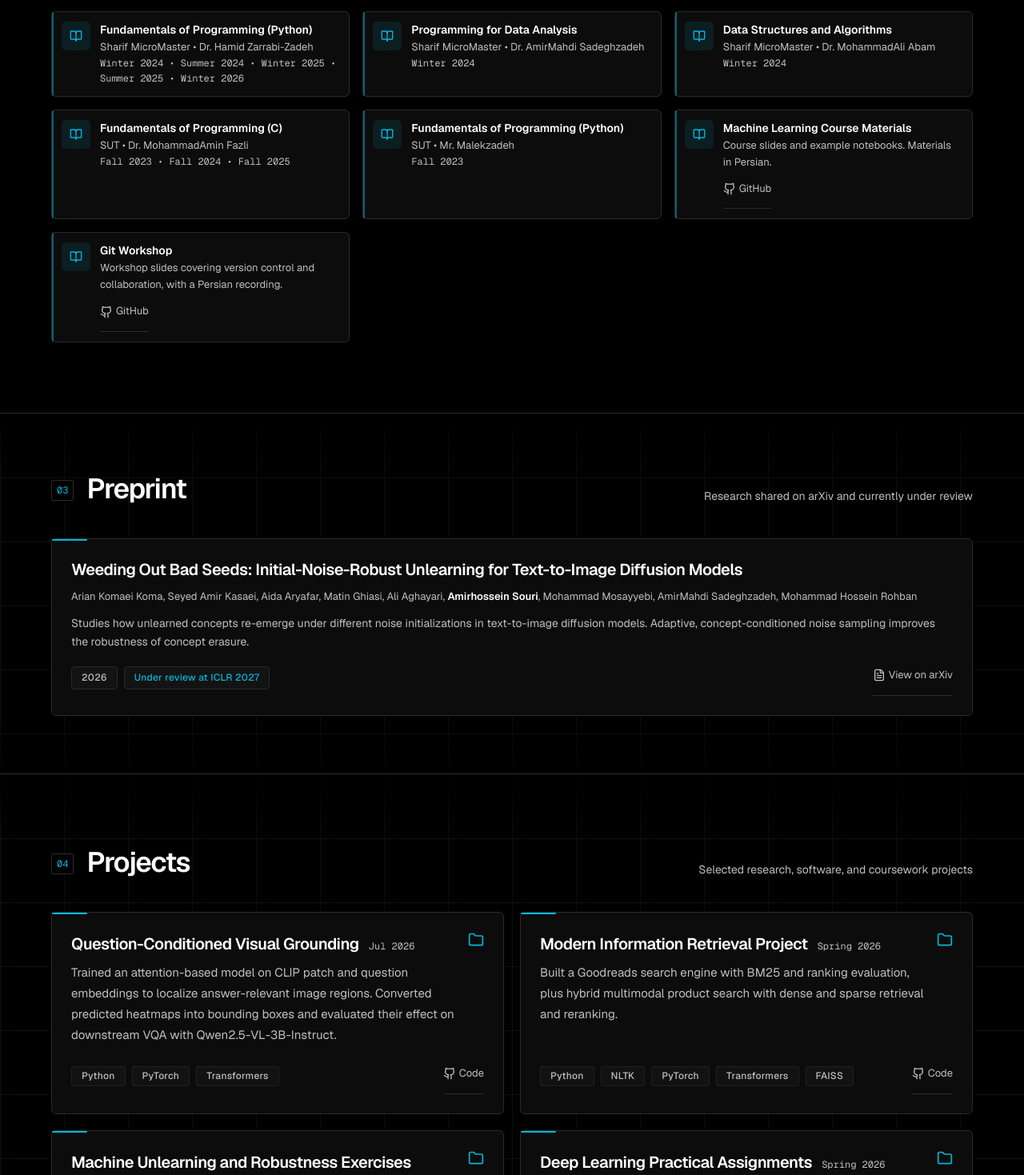
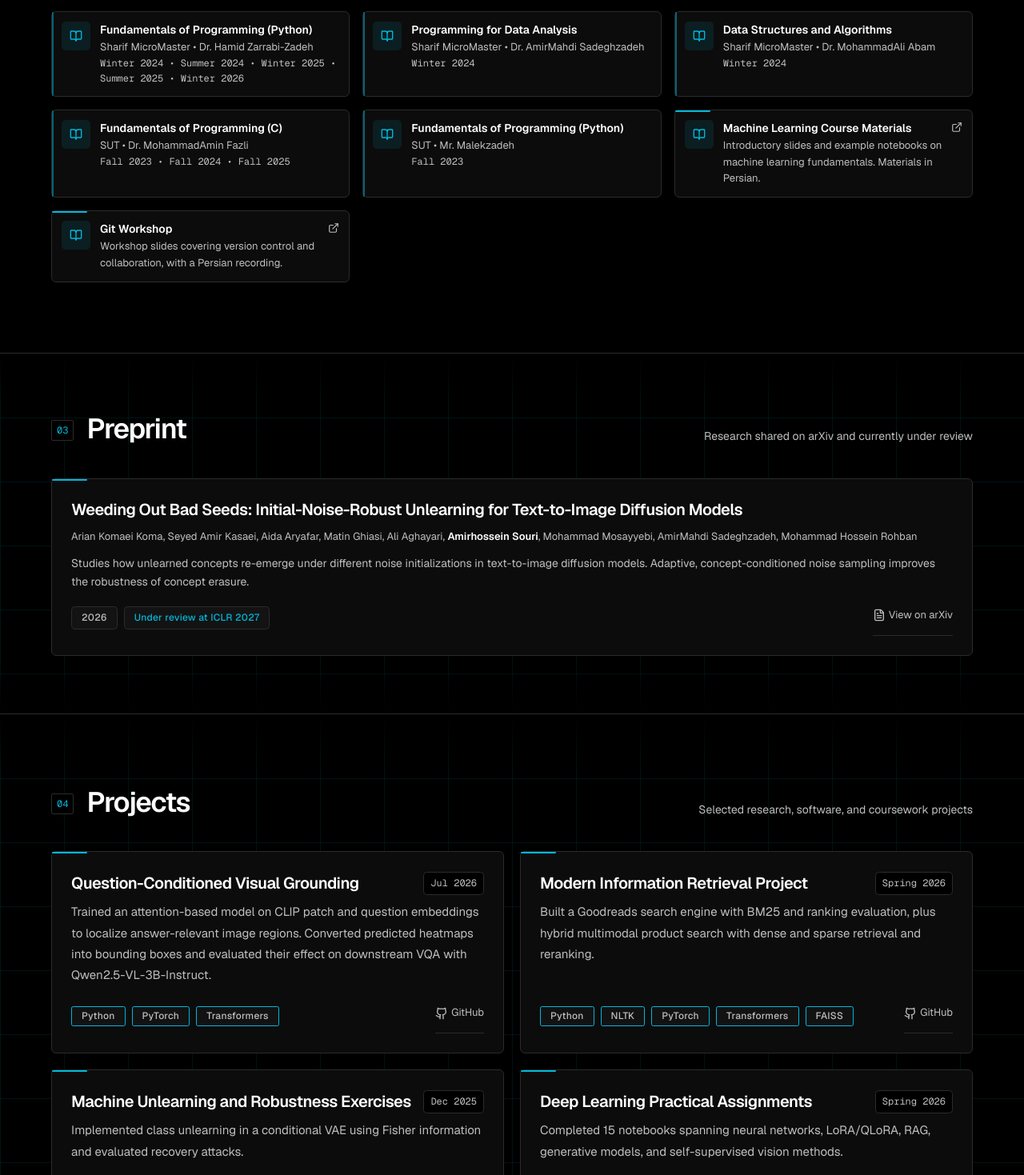
Before and after one commit to Amir14Souri/Portfolio, a Next.js app: page / in a window 1280 px wide. Shown: the part 2541-4010 px from the top of the page at 80% size. Built offline with nearby package versions, Linux system fonts and the light colour scheme.

Commit message:
Refine portfolio card actions and compact mobile portrait

```diff
--- a/app/components/DiffusionPortrait.css
+++ b/app/components/DiffusionPortrait.css
@@ -1,4 +1,4 @@
-/* The diagram and ruler retain their square; reserve one compact status row. */
+/* Desktop keeps the diagram square; reserve one compact status row. */
 .lab-profile-panel { margin-bottom: 24px; }
 .lab-portrait-status-space { position: absolute; top: 100%; left: 0; width: 100%; height: 24px; }
 .lab-diffusion-layer {
@@ -91,7 +91,7 @@
 .lab-prompt-traveler[data-phase="generating"] .lab-portrait-status { opacity: 1; }
 @media (max-width: 767px) {
   .lab-profile-panel { margin-bottom: 24px; }
-  .lab-prompt-traveler { width: calc(58% - 8px); }
+  .lab-prompt-traveler { width: calc(100% - 30px); height: clamp(28px, calc(var(--lab-mobile-photo-size) * .24), 72px); }
   .lab-prompt-traveler[data-phase="generating"] { width: 130px; }
 }
 @media (prefers-reduced-motion: reduce) {
--- a/app/globals.css
+++ b/app/globals.css
@@ -261,6 +261,7 @@ section[id] { scroll-margin-top: 92px; }
 .lab-action-link { display: inline-flex; align-items: center; gap: 4px; min-height: 44px; color: var(--muted-foreground); font-size: 13px; font-weight: 400; line-height: 1.6; border-bottom: 1px solid var(--lab-card-border); padding-bottom: 6px; transition: color .18s, border-color .18s; }
 .lab-action-link:is(:hover, :focus-visible) { color: var(--lab-functional-accent); border-color: var(--lab-functional-accent); }
 .lab-project-tags > div, .lab-skill { border-color: color-mix(in srgb, var(--lab-card-border) 60%, transparent); background-color: color-mix(in srgb, var(--secondary) 65%, transparent); }
+.lab-project-tags > div { border-color: var(--primary); }
 .lab-date { font: 12px/1.5 var(--font-geist-mono), monospace; letter-spacing: 0; border-color: var(--lab-card-border); background: var(--background); padding: 4px 8px; }
 .lab-experience-list .uppercase { font-family: var(--font-geist-mono), monospace; font-size: 12px; letter-spacing: .08em; margin-bottom: 5px; }
 .lab-experience-list h3 { font-size: 23px; letter-spacing: -.025em; }
@@ -299,8 +300,10 @@ section[id] { scroll-margin-top: 92px; }
   .lab-hero-location { grid-row: 1; }
   .lab-hero h1 { margin-top: 0; grid-row: 2; font-size: clamp(2.65rem, 10.9vw, 4.8rem); max-width: 650px; }
   .lab-hero-description { grid-row: 3; margin-top: 0; line-height: 1.65; }
-  .lab-profile-panel { grid-row: 4; width: clamp(120px, calc(var(--hero-viewport) * .5 - 170px), 280px); max-width: 100%; margin: 0 auto; }
-  .lab-photo-frame { left: 21%; top: 21%; width: 58%; height: 58%; }
+  /* Keep the photo size and 11px padded frame without the diagram's extra space. */
+  .lab-profile-panel { --lab-mobile-photo-size: calc(clamp(120px, calc(var(--hero-viewport) * .5 - 170px), 280px) * .58); grid-row: 4; width: calc(var(--lab-mobile-photo-size) + 22px); max-width: 100%; margin: 0 auto; }
+  .lab-diagram, .lab-profile-ruler { display: none; }
+  .lab-photo-frame { left: 11px; top: 11px; width: calc(100% - 22px); height: calc(100% - 22px); }
   .lab-hero-actions { grid-row: 5; margin-top: 0; gap: 8px; }
   .lab-hero-actions a { height: 40px; padding: 0 13px; }
   .lab-hero-bottom { padding-top: 12px; align-items: end; gap: 12px; }
@@ -365,11 +368,13 @@ section[id] { scroll-margin-top: 92px; }
   transition: opacity 180ms ease-out;
 }
 .lab-card-top:has(:focus-visible)::before,
-.lab-contact-link:focus-visible > .lab-card-top::before {
+.lab-contact-link:focus-visible > .lab-card-top::before,
+.lab-teaching-link:focus-visible > .lab-card-top::before {
   width: 100%;
 }
 .lab-card-left:has(:focus-visible)::before { opacity: 1; }
-.lab-card:has(:focus-visible), .lab-contact-link:focus-visible > .lab-card {
+.lab-card:has(:focus-visible), .lab-contact-link:focus-visible > .lab-card,
+.lab-teaching-link:focus-visible > .lab-card {
   border-color: color-mix(in srgb, var(--lab-card-accent) 30%, var(--lab-card-border));
 }
 .lab-contact { --lab-outline-mix: 45%; }
@@ -519,5 +524,5 @@ html[data-theme-transition="tiles"]::view-transition-old(root) { z-index: 1; }
 html[data-theme-transition="tiles"]::view-transition-new(root) { z-index: 2; mask-image: linear-gradient(transparent, transparent); mask-size: 100% 100%; mask-repeat: no-repeat; }
 @media (max-width: 359px) {
   .lab-hero h1 { font-size: clamp(2rem, 10vw, 2.65rem); }
-  .lab-profile-panel { width: clamp(120px, calc(var(--hero-viewport) * .5 - 235px), 220px); }
+  .lab-profile-panel { --lab-mobile-photo-size: calc(clamp(120px, calc(var(--hero-viewport) * .5 - 235px), 220px) * .58); }
 }
--- a/app/portfolio.ts
+++ b/app/portfolio.ts
@@ -479,7 +479,7 @@ export const TA_EXPERIENCES: TAExperience[] = [
 export const TEACHING_RESOURCES: TeachingResource[] = [
   {
     title: "Machine Learning Course Materials",
-    description: "Course slides and example notebooks. Materials in Persian.",
+    description: "Introductory slides and example notebooks on machine learning fundamentals. Materials in Persian.",
     github: "https://github.com/Amir14Souri/ML-Course",
   },
   {
--- a/app/sections/ExperienceSection.tsx
+++ b/app/sections/ExperienceSection.tsx
@@ -1,4 +1,4 @@
-import { BookOpen, Github } from "lucide-react";
+import { BookOpen, ExternalLink } from "lucide-react";
 
 import { Badge } from "@/components/ui/badge";
 import { Card, CardContent } from "@/components/ui/card";
@@ -97,28 +97,30 @@ export default function ExperienceSection() {
               </Card>
             ))}
             {TEACHING_RESOURCES.map((resource, index) => (
+              <a
+                key={resource.title}
+                href={resource.github}
+                target="_blank"
+                rel="noopener noreferrer"
+                aria-label={`${resource.title} on GitHub (opens in a new tab)`}
+                className="lab-teaching-link min-w-0 rounded-md">
                 <Card
                   data-reveal
                   data-reveal-delay={Math.min(index, 2) * 60}
-                variant="left"
-                key={resource.title}
-                className={`${EXPERIENCE_CATEGORY_CONFIG.teaching.accent} lab-teaching flex items-start gap-3 p-3 text-left`}>
+                  variant="top"
+                  className={`${EXPERIENCE_CATEGORY_CONFIG.teaching.accent} lab-teaching flex h-full items-start gap-3 p-3 text-left`}>
                   <div className="lab-category-icon flex h-9 w-9 shrink-0 items-center justify-center rounded-xl">
                     <BookOpen className="h-4 w-4" aria-hidden="true" />
                   </div>
-                <div className="min-w-0">
+                  <div className="min-w-0 flex-1">
+                    <div className="flex items-start justify-between gap-2">
                       <h3 className="pb-0.5 text-sm font-semibold text-foreground">{resource.title}</h3>
+                      <ExternalLink className="mt-0.5 h-3.5 w-3.5 shrink-0 text-muted-foreground" aria-hidden="true" />
+                    </div>
                     <p className="text-xs text-muted-foreground">{resource.description}</p>
-                  <a
-                    href={resource.github}
-                    target="_blank"
-                    rel="noopener noreferrer"
-                    className="lab-action-link mt-1">
-                    <Github className="h-4 w-4" aria-hidden="true" />
-                    GitHub
-                  </a>
                   </div>
                 </Card>
+              </a>
             ))}
           </div>
         </div>
--- a/app/sections/ProjectsSection.tsx
+++ b/app/sections/ProjectsSection.tsx
@@ -1,7 +1,7 @@
 "use client";
 
 import { useLayoutEffect, useRef, useState } from "react";
-import { ChevronDown, ExternalLink, Folder, Github } from "lucide-react";
+import { ChevronDown, ExternalLink, Github } from "lucide-react";
 
 import { Badge } from "@/components/ui/badge";
 import { Button } from "@/components/ui/button";
@@ -106,23 +106,20 @@ export default function ProjectsSection() {
       key={project.title}
       className="lab-project h-full">
       <CardContent className="flex h-full flex-col gap-4 p-5">
-        <div className="flex items-start justify-between gap-3">
         <div className="min-w-0 space-y-2 text-left">
-            <div className="flex flex-wrap items-baseline gap-x-3 gap-y-1">
-              <h3 className="text-base font-semibold text-foreground">
+          <div className="flex flex-wrap-reverse items-start justify-between gap-x-3 gap-y-2">
+            <h3 className="min-w-0 flex-1 basis-64 text-base font-semibold text-foreground">
               {project.title}
             </h3>
             {project.period && (
-                <span className="whitespace-nowrap font-mono text-xs text-muted-foreground">
+              <Badge variant="outline" className="lab-date ml-auto shrink-0 text-xs">
                 {project.period}
-                </span>
+              </Badge>
             )}
           </div>
           <p className="text-sm leading-relaxed text-muted-foreground">
             {project.description}
           </p>
-          </div>
-          <Folder className="min-h-5 min-w-5 max-h-5 max-w-5 text-primary" aria-hidden="true" />
         </div>
         <div className="lab-project-footer mt-auto flex flex-wrap items-center justify-between gap-x-4 gap-y-1">
           <div className="lab-project-tags flex min-w-0 flex-1 basis-48 flex-wrap items-center gap-2">
@@ -140,7 +137,7 @@ export default function ProjectsSection() {
                 rel="noopener noreferrer"
                 className="lab-action-link">
                 <Github className="h-4 w-4" aria-hidden="true" />
-                Code
+                GitHub
               </a>
             )}
             {project.live && (
```
Lines whose indentation alone changed are shown as unchanged.
